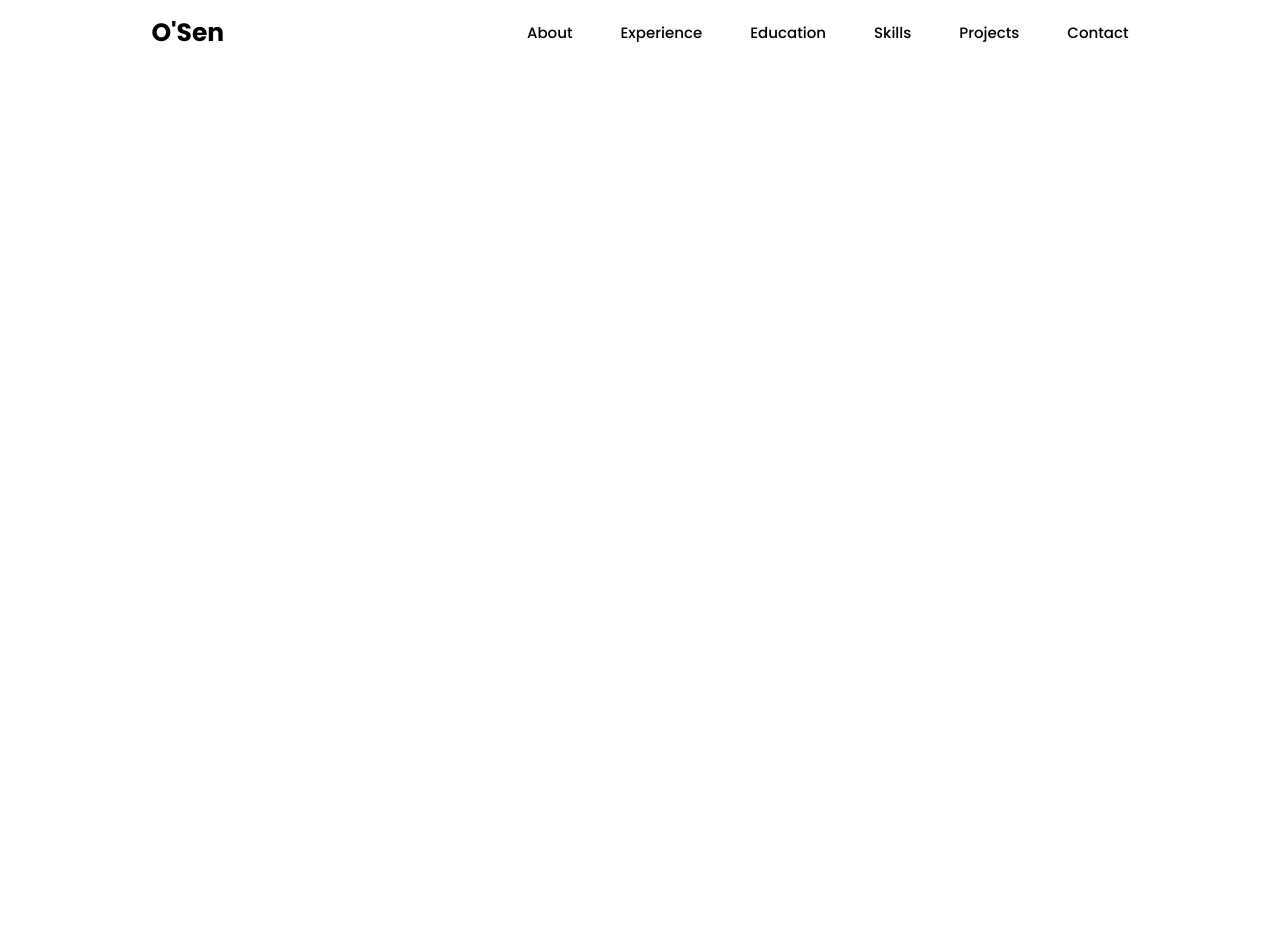
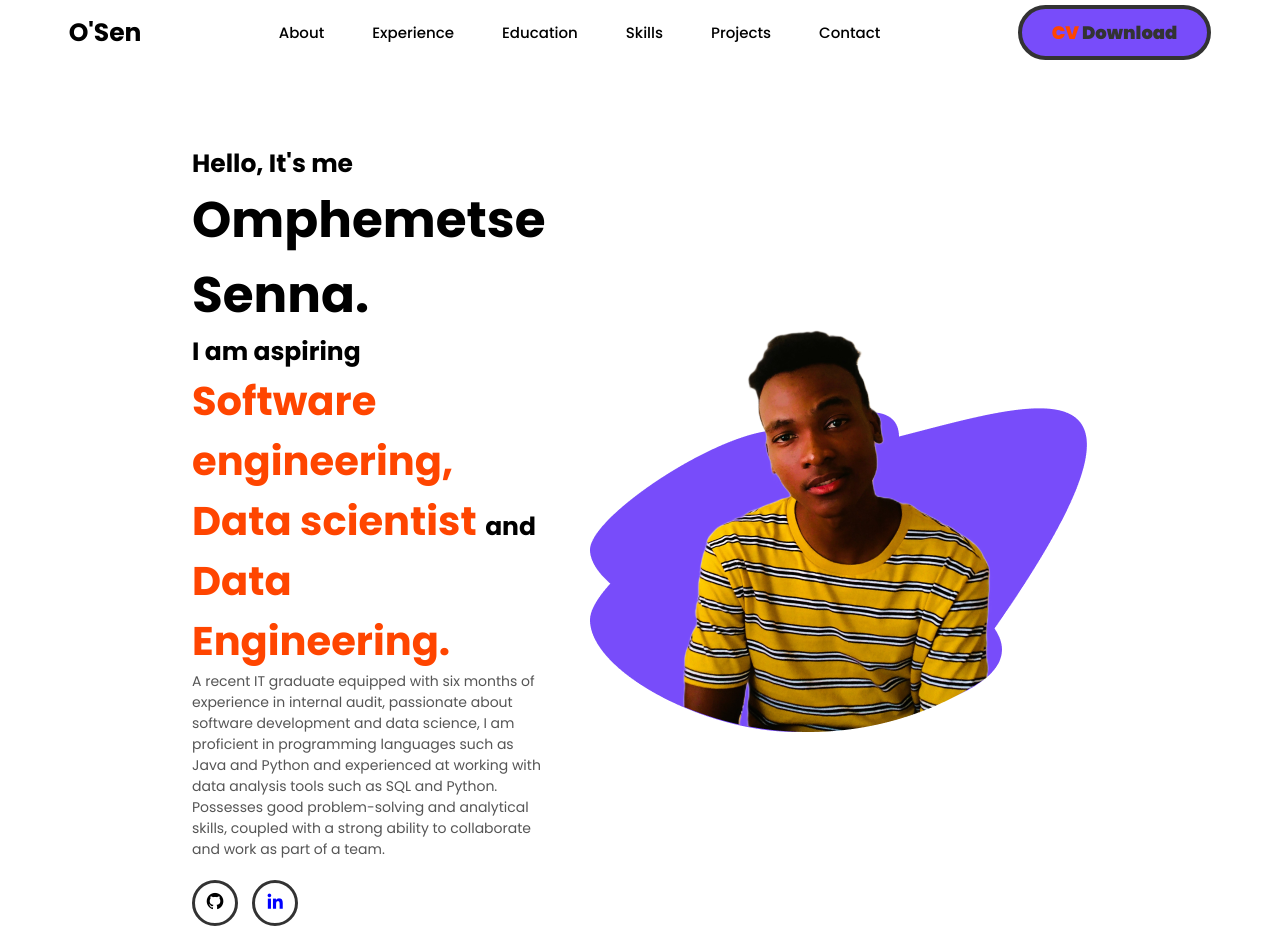
Before and after one commit to Omphemetse-ops/Portfolio, a plain HTML site: page index.html in a window 1280 px wide. Before the commit the page ends 800 px from the top, so only its background shows below. Drawn offline with nearby package versions, Linux system fonts and the light colour scheme.

Commit message:
Added hero

```diff
--- /dev/null
+++ b/Header.css
@@ -0,0 +1,105 @@
+.home
+{
+    position: relative;
+    width: auto;
+    height: 100hv;
+    display: flex;
+    justify-content: space-between;
+    align-items: center;
+    padding: 80px 15% 0;
+}
+
+.home-contents h1
+{
+    font-size: 50px;
+    animation: slideTop 5s ease forwards;
+    animation-delay: .0.5s;
+}
+
+.home-contents h3
+{
+    font-size: 25px;
+    font-weight: 700;
+
+}
+
+.home-contents h3 span
+{
+    color: orangered;
+    font-size: 40px;
+}
+
+.home-contents p
+{
+    font-size: 14px;
+}
+
+.Social-media a
+{
+    display: inline-flex;
+    justify-content: center;
+    align-items: center;
+    width: 40px;
+    height: 40px;
+    margin: 20px 10px 20px 0;
+    background: transparent;
+    border: 3px solid #333;
+    border-radius: 50%;
+    font-size: 20px;
+    text-decoration: none;
+    transition: .3s ease;
+}
+
+.github
+{
+    color: black;
+}
+
+.linkedin
+{
+    color: blue;
+}
+
+.Social-media a:hover
+{
+    box-shadow: 0 0 20px aqua;
+    background-color: aqua;
+}
+
+.CV-btn
+{
+    display: inline-block;
+    background-color: #784CFA;
+    border: 4px solid #333;
+    font-size: 18px;
+    font-weight: 900;
+    padding: 10px 30px;
+    border-radius: 35px;
+    text-align: center;
+}
+
+.CV-btn a
+{
+    color: #333;
+    text-decoration: none;
+}
+
+.CV-btn:hover
+{
+    color: #333;
+    text-decoration: none;
+    box-shadow: 0 0 20px aqua;
+    background-color: aqua;
+}
+
+.CV-btn span
+{
+    color: orangered;
+}
+
+.profile-image img
+{
+    opacity: 0;
+    animation: ZoomIn 1s ease forwards;
+    animation-delay: 0.2s;
+}
--- a/MediaControl.css
+++ b/MediaControl.css
@@ -1,5 +1,5 @@
 
-@media screen and (max-width: 800px){
+@media screen and (max-width: 1000px){
 
     /* Desktop nav disapear when size < 1200px */
     #Desktop-nav
@@ -12,3 +12,44 @@
         display: flex;
     }
 }
+
+/* Animation*/
+@keyframes slideRight {
+    0%
+    {
+        transform: translateX(-100px);
+        opacity: 0;
+    }
+    100%
+    {
+        transform: translateX(0);
+        opacity: 1;
+    }
+}
+
+@keyframes slideTop {
+    0%
+    {
+        transform: translateX(-100px);
+        opacity: 0;
+    }
+    100%
+    {
+        transform: translateX(0);
+        opacity: 1;
+    }
+}
+
+
+@keyframes ZoomIn {
+    0%
+    {
+        transform: Scale(0);
+        opacity: 0;
+    }
+    100%
+    {
+        transform: Scale(1);
+        opacity: 1;
+    }
+}
--- a/index.html
+++ b/index.html
@@ -3,9 +3,11 @@
 <head>
     <meta charset="UTF-8">
     <meta name="viewport" content="width=device-width, initial-scale=1.0">
-    <title>Portfolio</title>
+    <title>Omphemetse Senna | Portfolio</title>
     <link rel="stylesheet" href="styles.css">
     <link rel="stylesheet" href="MediaControl.css">
+    <link rel="stylesheet" href="Header.css">
+    <link href='https://unpkg.com/boxicons@2.1.4/css/boxicons.min.css' rel='stylesheet'>
 </head>
 <body>
     <nav id="Desktop-nav">
@@ -20,10 +22,17 @@
                 <li><a href="#Contact">Contact</a></li>
             </ul>
         </div>
+        <div class="CV-btn">
+            <a href="#"><span>CV</span> Download</a>
+        </div>
+
     </nav>
     <!----Menu-->
     <nav id="MobileMenu-nav">
         <div class="logo">O'Sen</div>
+        <div class="CV-btn">
+            <a href="#"><span>CV</span> Download</a>
+        </div>
         <div class="MobileMenu-menu">
             <div class="MobileMenu-icon" onclick="toggleMenu()">
                 <span></span>
@@ -38,9 +47,29 @@
                 <li><a href="#Skills" onclick="toggleMenu()">Skills</a></li>
                 <li><a href="#Projects" onclick="toggleMenu()">Projects</a></li>
                 <li><a href="#Contact" onclick="toggleMenu()">Contact</a></li>
+
             </div>
         </div>
     </nav>
+
+    <section class="home">
+        <div class="home-contents">
+            <h3>Hello, It's me</h3>
+            <h1>Omphemetse Senna.</h1>
+            <h3>I am aspiring <span>Software engineering, Data scientist </span>and<span> Data Engineering. </span></h3>
+            <p>A recent IT graduate equipped with six months of experience in internal audit, passionate about software development and data science, I am proficient in programming languages such as Java and Python and experienced at working with data analysis tools such as SQL and Python. Possesses good problem-solving and analytical skills, coupled with a strong ability to collaborate and work as part of a team.</p>
+            <div class="Social-media">
+                <a href="#github"><span class="github"><i class='bx bxl-github'></i></span></a>
+                <a href="#linkedin"><span class="linkedin"><i class='bx bxl-linkedin' ></i></span></a>
+
+            </div>
+        </div>
+
+        <div class="profile-image">
+            <img src="\Resources\image7.png" alt="">
+        </div>
+
+    </section>
 
 
     <script src="script.js"></script>
--- a/styles.css
+++ b/styles.css
@@ -41,6 +41,7 @@ nav{
     list-style: none;
     font-size: 15px;
     font-weight: 500;
+
 }
 
 a{
@@ -63,7 +64,11 @@ a:hover{
     font-size: 25px;
     font-weight: 700;
     color: black;
+    opacity: 0;
+    animation: slideRight 4s ease forwards;
+    animation-delay: .0.5s;
 }
+
 
 /*Mobile Nav*/
 #MobileMenu-nav
```
Also changed, not shown: Resources/image1.png (deleted), Resources/image2.png (deleted), Resources/image3.png (deleted), Resources/image4.png (deleted), Resources/image5.png (added), Resources/image6.png (added), Resources/image7.png (added).
